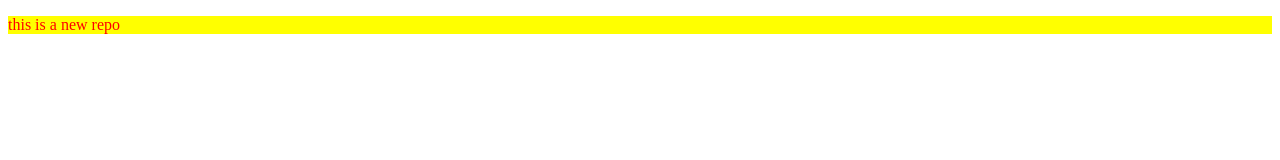
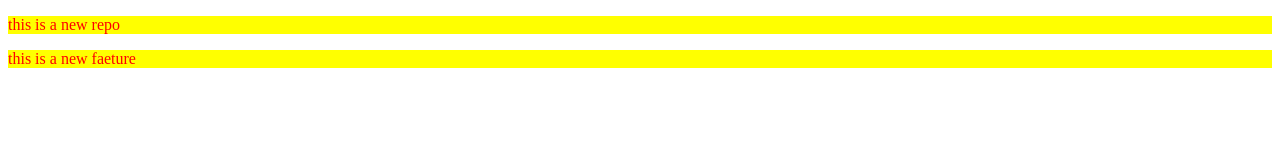
Before and after one commit to MeetPatel3366/localrepo, a plain HTML site: page index.html in a window 1280 px wide. Drawn offline with Linux system fonts and the light colour scheme.

Commit message:
add new feature

```diff
--- a/index.html
+++ b/index.html
@@ -9,5 +9,6 @@
 </head>
 <body>
     <p>this is a new repo</p>
+    <p>this is a new faeture</p>
 </body>
 </html>
```
